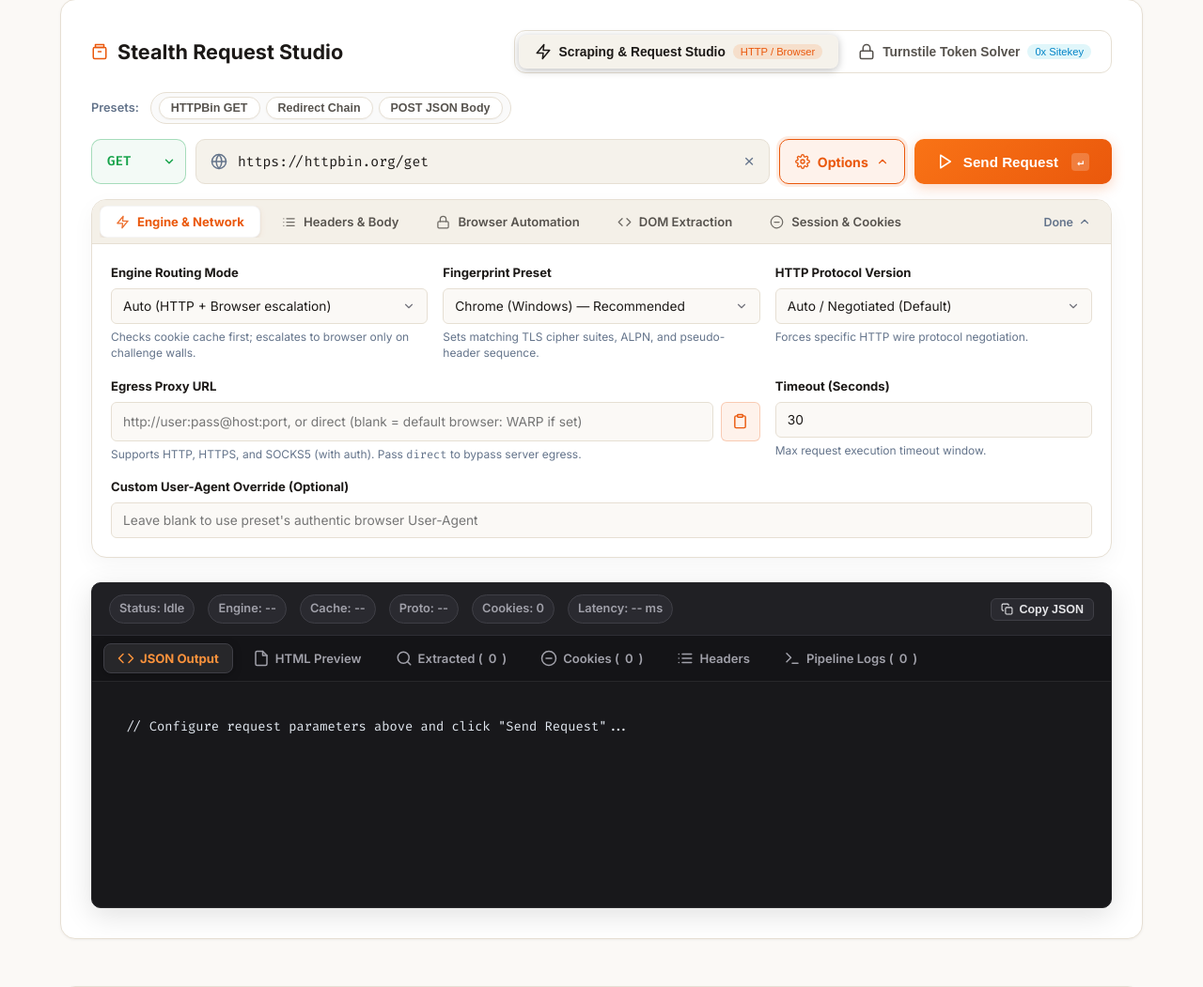
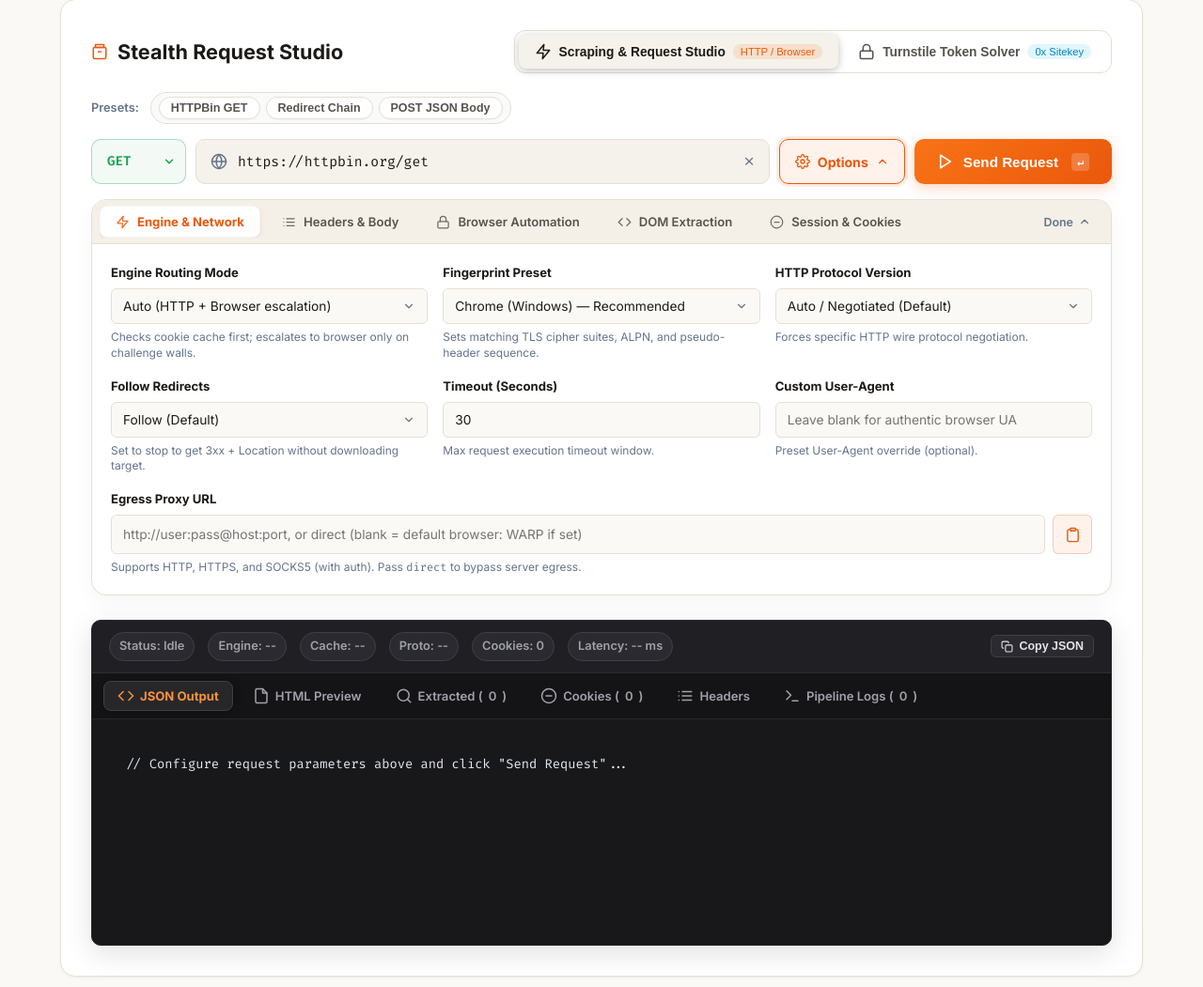
Before and after one commit to masudranaxpert/webscrape, a FastAPI app: page / in a window 1280 px wide, after a click on "Options". Shown: the part 756-1807 px from the top of the page at 94% size. Run offline with FastAPI, Linux system fonts and the light colour scheme; parts of the project's set-up code (start-up, migrations or seed data) failed here and were passed over.

Commit message:
feat(playground): add follow_redirects option to studio and update docs table

```diff
--- a/templates/components/endpoints.html
+++ b/templates/components/endpoints.html
@@ -136,6 +136,13 @@
                   <td><span class="param-type">boolean</span></td>
                   <td><span class="param-default">false</span></td>
                   <td>Set <code>true</code> for HTTP only: never escalate to the browser; the raw response (even 403 or a challenge page) is returned as-is. Cannot be combined with <code>force_browser</code>.</td>
+                </tr>
+                <tr>
+                  <td><span class="param-name">follow_redirects</span></td>
+                  <td><span class="badge-opt">Optional</span></td>
+                  <td><span class="param-type">boolean</span></td>
+                  <td><span class="param-default">true</span></td>
+                  <td>Set <code>false</code> to stop at the first response: returns 3xx status and <code>redirect_url</code> with target Location without fetching/downloading the target. Cannot be combined with <code>click_selector</code> or <code>wait_for_selector</code>.</td>
                 </tr>
                 <tr>
                   <td><span class="param-name">cf_wait</span></td>
--- a/templates/components/studio.html
+++ b/templates/components/studio.html
@@ -150,7 +150,27 @@
                   </div>
                 </div>
                 <div class="cfg-grid-3" style="margin-top:16px;">
-                  <div class="cfg-field" style="grid-column:span 2;">
+                  <div class="cfg-field">
+                    <label class="cfg-label">Follow Redirects</label>
+                    <select id="cfgFollowRedirects" class="cfg-select">
+                      <option value="true" selected>Follow (Default)</option>
+                      <option value="false">Stop at first (Don't follow / Download-safe)</option>
+                    </select>
+                    <span class="cfg-hint">Set to stop to get 3xx + Location without downloading target.</span>
+                  </div>
+                  <div class="cfg-field">
+                    <label class="cfg-label">Timeout (Seconds)</label>
+                    <input type="number" id="cfgTimeout" class="cfg-input" value="30" min="5" max="180" />
+                    <span class="cfg-hint">Max request execution timeout window.</span>
+                  </div>
+                  <div class="cfg-field">
+                    <label class="cfg-label">Custom User-Agent</label>
+                    <input type="text" id="cfgUserAgent" class="cfg-input" placeholder="Leave blank for authentic browser UA" />
+                    <span class="cfg-hint">Preset User-Agent override (optional).</span>
+                  </div>
+                </div>
+                <div class="cfg-grid-1" style="margin-top:16px;">
+                  <div class="cfg-field">
                     <label class="cfg-label">Egress Proxy URL</label>
                     <div class="input-with-action">
                       <input type="text" id="cfgProxy" class="cfg-input" placeholder="http://user:pass@host:port, or direct (blank = default browser: WARP if set)" />
@@ -162,17 +182,6 @@
                       </button>
                     </div>
                     <span class="cfg-hint">Supports HTTP, HTTPS, and SOCKS5 (with auth). Pass <code>direct</code> to bypass server egress.</span>
-                  </div>
-                  <div class="cfg-field">
-                    <label class="cfg-label">Timeout (Seconds)</label>
-                    <input type="number" id="cfgTimeout" class="cfg-input" value="30" min="5" max="180" />
-                    <span class="cfg-hint">Max request execution timeout window.</span>
-                  </div>
-                </div>
-                <div class="cfg-grid-1" style="margin-top:16px;">
-                  <div class="cfg-field">
-                    <label class="cfg-label">Custom User-Agent Override (Optional)</label>
-                    <input type="text" id="cfgUserAgent" class="cfg-input" placeholder="Leave blank to use preset's authentic browser User-Agent" />
                   </div>
                 </div>
               </div>
--- a/templates/index.html
+++ b/templates/index.html
@@ -338,7 +338,27 @@
                   </div>
                 </div>
                 <div class="cfg-grid-3" style="margin-top:16px;">
-                  <div class="cfg-field" style="grid-column:span 2;">
+                  <div class="cfg-field">
+                    <label class="cfg-label">Follow Redirects</label>
+                    <select id="cfgFollowRedirects" class="cfg-select">
+                      <option value="true" selected>Follow (Default)</option>
+                      <option value="false">Stop at first (Don't follow / Download-safe)</option>
+                    </select>
+                    <span class="cfg-hint">Set to stop to get 3xx + Location without downloading target.</span>
+                  </div>
+                  <div class="cfg-field">
+                    <label class="cfg-label">Timeout (Seconds)</label>
+                    <input type="number" id="cfgTimeout" class="cfg-input" value="30" min="5" max="180" />
+                    <span class="cfg-hint">Max request execution timeout window.</span>
+                  </div>
+                  <div class="cfg-field">
+                    <label class="cfg-label">Custom User-Agent</label>
+                    <input type="text" id="cfgUserAgent" class="cfg-input" placeholder="Leave blank for authentic browser UA" />
+                    <span class="cfg-hint">Preset User-Agent override (optional).</span>
+                  </div>
+                </div>
+                <div class="cfg-grid-1" style="margin-top:16px;">
+                  <div class="cfg-field">
                     <label class="cfg-label">Egress Proxy URL</label>
                     <div class="input-with-action">
                       <input type="text" id="cfgProxy" class="cfg-input" placeholder="http://user:pass@host:port, or direct (blank = default browser: WARP if set)" />
@@ -350,17 +370,6 @@
                       </button>
                     </div>
                     <span class="cfg-hint">Supports HTTP, HTTPS, and SOCKS5 (with auth). Pass <code>direct</code> to bypass server egress.</span>
-                  </div>
-                  <div class="cfg-field">
-                    <label class="cfg-label">Timeout (Seconds)</label>
-                    <input type="number" id="cfgTimeout" class="cfg-input" value="30" min="5" max="180" />
-                    <span class="cfg-hint">Max request execution timeout window.</span>
-                  </div>
-                </div>
-                <div class="cfg-grid-1" style="margin-top:16px;">
-                  <div class="cfg-field">
-                    <label class="cfg-label">Custom User-Agent Override (Optional)</label>
-                    <input type="text" id="cfgUserAgent" class="cfg-input" placeholder="Leave blank to use preset's authentic browser User-Agent" />
                   </div>
                 </div>
               </div>
@@ -967,6 +976,13 @@
                   <td>Set <code>true</code> for HTTP only: never escalate to the browser; the raw response (even 403 or a challenge page) is returned as-is. Cannot be combined with <code>force_browser</code>.</td>
                 </tr>
                 <tr>
+                  <td><span class="param-name">follow_redirects</span></td>
+                  <td><span class="badge-opt">Optional</span></td>
+                  <td><span class="param-type">boolean</span></td>
+                  <td><span class="param-default">true</span></td>
+                  <td>Set <code>false</code> to stop at the first response: returns 3xx status and <code>redirect_url</code> with target Location without fetching/downloading the target. Cannot be combined with <code>click_selector</code> or <code>wait_for_selector</code>.</td>
+                </tr>
+                <tr>
                   <td><span class="param-name">cf_wait</span></td>
                   <td><span class="badge-opt">Optional</span></td>
                   <td><span class="param-type">float</span></td>
--- a/templates/index.js
+++ b/templates/index.js
@@ -211,8 +211,9 @@
   const mode = document.getElementById('cfgEngineMode')?.value || 'auto';
   const preset = document.getElementById('cfgPreset')?.value || 'chrome-latest-windows';
   const httpVer = document.getElementById('cfgHttpVersion')?.value || '';
+  const followRedir = document.getElementById('cfgFollowRedirects')?.value || 'true';
   const proxy = document.getElementById('cfgProxy')?.value.trim() || '';
-  const ua = document.getElementById('cfgUa')?.value.trim() || '';
+  const ua = (document.getElementById('cfgUserAgent') || document.getElementById('cfgUa'))?.value.trim() || '';
   const body = document.getElementById('cfgBody')?.value.trim() || '';
   const turnstileToken = document.getElementById('cfgTurnstileToken')?.value.trim() || '';
   const waitSel = document.getElementById('cfgWaitForSelector')?.value.trim() || '';
@@ -225,6 +226,7 @@
     mode !== 'auto' ||
     preset !== 'chrome-latest-windows' ||
     httpVer !== '' ||
+    followRedir !== 'true' ||
     proxy !== '' ||
     ua !== '' ||
     body !== '' ||
@@ -239,7 +241,7 @@
   dot.style.display = isCustom ? 'inline-block' : 'none';
 }
 
-['cfgEngineMode', 'cfgPreset', 'cfgHttpVersion', 'cfgProxy', 'cfgUa', 'cfgBody', 'cfgWaitForSelector', 'cfgClickSelector'].forEach(id => {
+['cfgEngineMode', 'cfgPreset', 'cfgHttpVersion', 'cfgFollowRedirects', 'cfgProxy', 'cfgUserAgent', 'cfgUa', 'cfgBody', 'cfgWaitForSelector', 'cfgClickSelector'].forEach(id => {
   const el = document.getElementById(id);
   if (el) {
     el.addEventListener('input', checkActiveConfigState);
@@ -403,7 +405,8 @@
 document.querySelectorAll('.btn-preset').forEach(btn => {
   btn.addEventListener('click', () => {
     const preset = btn.getAttribute('data-preset');
-    if (!targetUrl || !requestMethod) return;
+    const followRedirEl = document.getElementById('cfgFollowRedirects');
+    if (followRedirEl) followRedirEl.value = 'true';
 
     if (preset === 'httpbin') {
       requestMethod.value = 'GET';
@@ -633,6 +636,7 @@
   const httpVersion = document.getElementById('cfgHttpVersion').value;
   const timeout = parseInt(document.getElementById('cfgTimeout').value, 10) || 30;
   const userAgent = document.getElementById('cfgUserAgent').value.trim();
+  const followRedirects = document.getElementById('cfgFollowRedirects') ? document.getElementById('cfgFollowRedirects').value !== 'false' : true;
 
   const customHeaders = getKvPairs('headersKvContainer');
   const customCookies = getKvPairs('cookiesKvContainer');
@@ -662,6 +666,7 @@
     cookie_limit: cookieLimit
   };
 
+  if (!followRedirects) payload.follow_redirects = false;
   if (engineMode === 'browser') payload.force_browser = true;
   if (engineMode === 'http') payload.force_http = true;
   if (proxyVal) payload.proxy = proxyVal;
```
